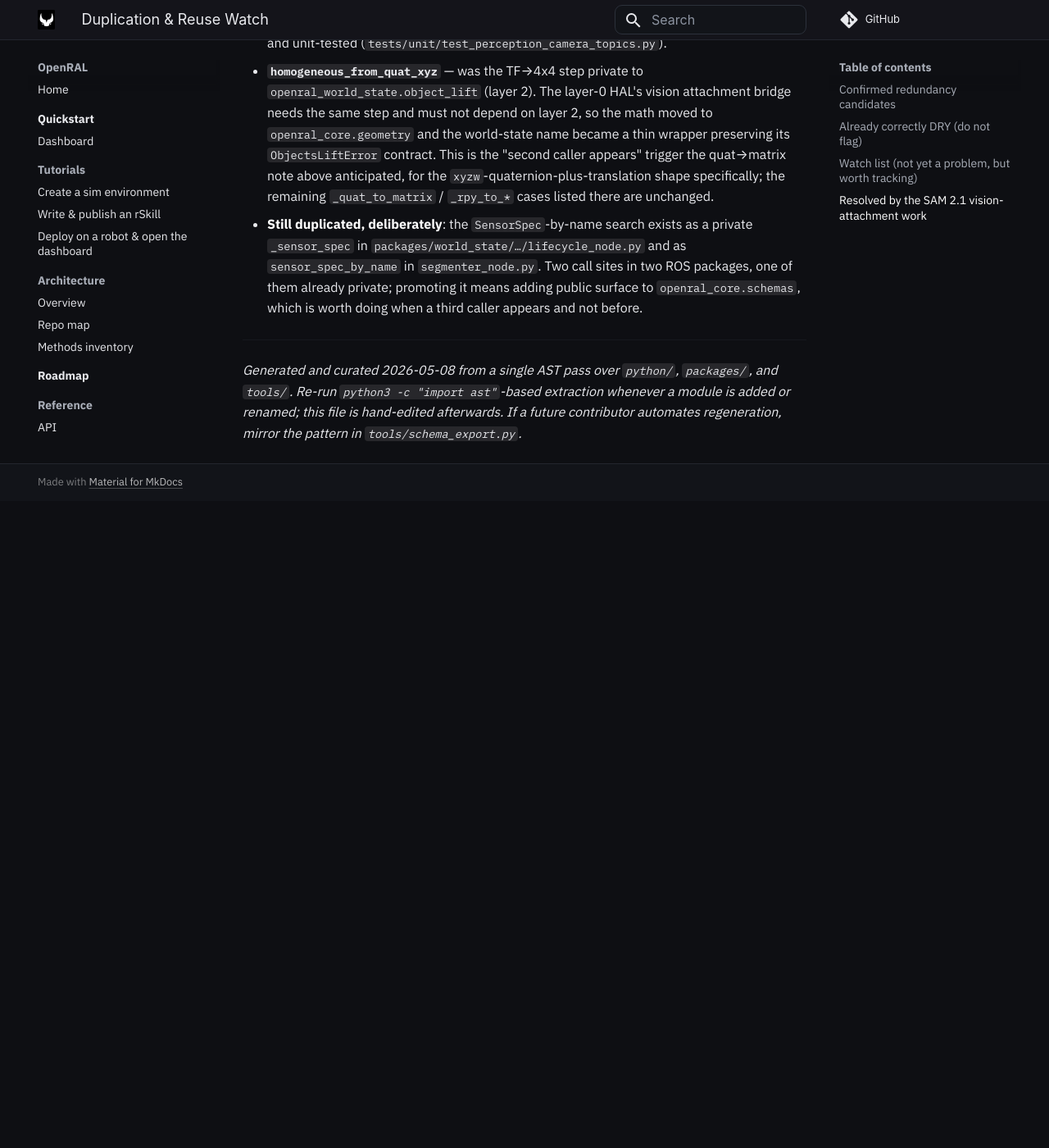
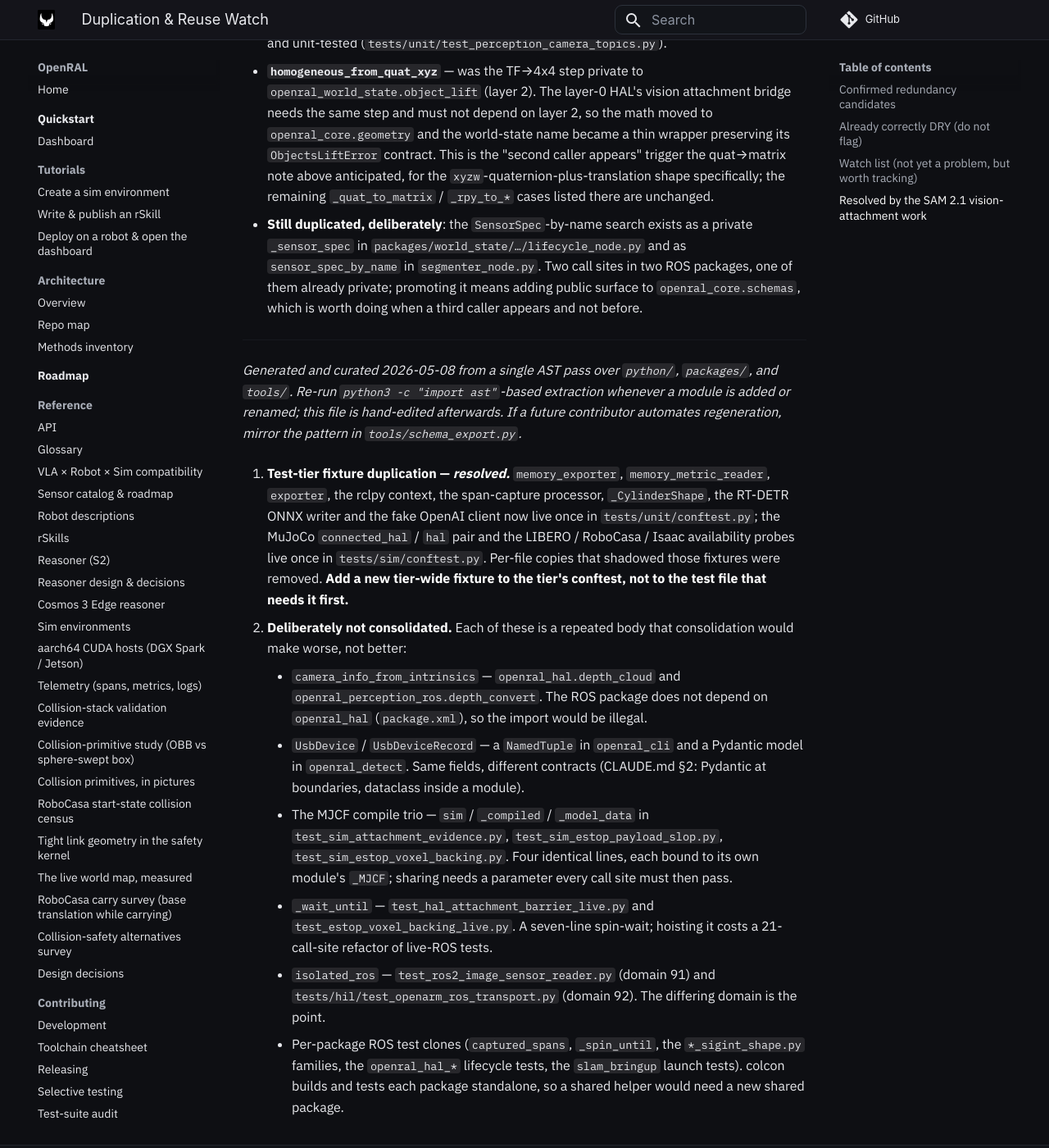
Before and after one commit to OpenRAL/openral, an MkDocs documentation site: the page built from docs/methods/14-duplication-watch.md, in a window 1280 px wide and 1400 px high, scrolled down 14710 px. Shown: the whole window at 82% size. Built offline with MkDocs 1.6.1 and Material for MkDocs 9.7.7, drawn with Linux system fonts in a browser that asks for light colours; comment, search, counter and statistics services are not loaded; before the commit the page ends 15321 px from its top, so only the background shows below that.

Commit message:
test: drop fixtures that shadowed the tier conftests; finish the duplication watch
Removes the memory_exporter and connected_hal copies left behind in six
files by the dedup pass, adds the last seven tools symbols to the
inventory, and records the verdict for every duplicate deliberately kept.

Co-Authored-By: Claude Opus 5 (1M context) <noreply@anthropic.com>
Claude-Session: https://claude.ai/code/session_01EG9TDrpTpU6JhsTPimv64X
Signed-off-by: Adrian <adrian@qualiastudios.dev>

```diff
--- a/docs/methods/14-duplication-watch.md
+++ b/docs/methods/14-duplication-watch.md
@@ -724,3 +724,36 @@ contributor should look at before adding similar code.
 extraction whenever a module is added or renamed; this file is hand-edited
 afterwards. If a future contributor automates regeneration, mirror the
 pattern in `tools/schema_export.py`.*
+
+24. **Test-tier fixture duplication — *resolved.*** `memory_exporter`,
+    `memory_metric_reader`, `exporter`, the rclpy context, the span-capture
+    processor, `_CylinderShape`, the RT-DETR ONNX writer and the fake OpenAI
+    client now live once in `tests/unit/conftest.py`; the MuJoCo
+    `connected_hal` / `hal` pair and the LIBERO / RoboCasa / Isaac availability
+    probes live once in `tests/sim/conftest.py`. Per-file copies that shadowed
+    those fixtures were removed. **Add a new tier-wide fixture to the tier's
+    conftest, not to the test file that needs it first.**
+
+25. **Deliberately not consolidated.** Each of these is a repeated body that
+    consolidation would make worse, not better:
+    - `camera_info_from_intrinsics` — `openral_hal.depth_cloud` and
+      `openral_perception_ros.depth_convert`. The ROS package does not depend
+      on `openral_hal` (`package.xml`), so the import would be illegal.
+    - `UsbDevice` / `UsbDeviceRecord` — a `NamedTuple` in `openral_cli` and a
+      Pydantic model in `openral_detect`. Same fields, different contracts
+      (CLAUDE.md §2: Pydantic at boundaries, dataclass inside a module).
+    - The MJCF compile trio — `sim` / `_compiled` / `_model_data` in
+      `test_sim_attachment_evidence.py`, `test_sim_estop_payload_slop.py`,
+      `test_sim_estop_voxel_backing.py`. Four identical lines, each bound to
+      its own module's `_MJCF`; sharing needs a parameter every call site must
+      then pass.
+    - `_wait_until` — `test_hal_attachment_barrier_live.py` and
+      `test_estop_voxel_backing_live.py`. A seven-line spin-wait; hoisting it
+      costs a 21-call-site refactor of live-ROS tests.
+    - `isolated_ros` — `test_ros2_image_sensor_reader.py` (domain 91) and
+      `tests/hil/test_openarm_ros_transport.py` (domain 92). The differing
+      domain is the point.
+    - Per-package ROS test clones (`captured_spans`, `_spin_until`, the
+      `*_sigint_shape.py` families, the `openral_hal_*` lifecycle tests, the
+      `slam_bringup` launch tests). colcon builds and tests each package
+      standalone, so a shared helper would need a new shared package.
```
Also changed, not shown: docs/methods/10-tools.md (+15 -0 lines), 6 other files.
